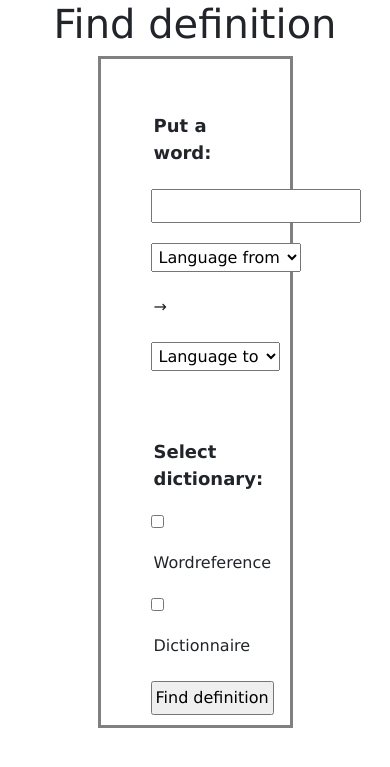
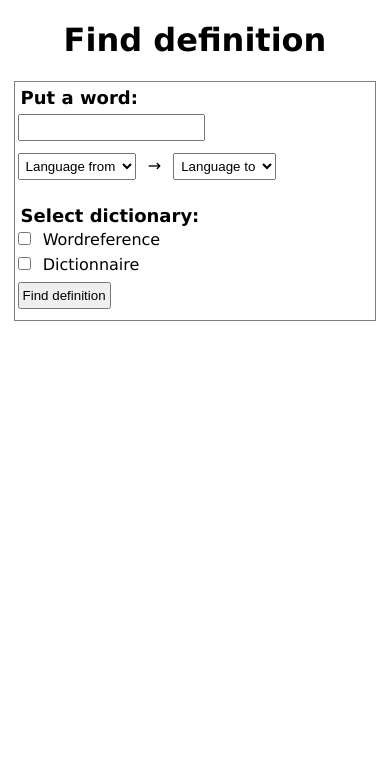
Before and after one commit to milenakowalska/dict_project, a Flask app: page / in a window 390 px wide. Shown: the top 767 px of the page. Run offline with Flask 2, Linux system fonts and the light colour scheme; some libraries are stand-ins or nearby versions.

Commit message:
Mobile CSS added

```diff
--- /dev/null
+++ b/static/smallstyle.css
@@ -0,0 +1,31 @@
+body {
+    margin: 0;
+    font-family: Verdana, Geneva, Tahoma, sans-serif;
+}
+
+h1 {
+    text-align: center;
+}
+
+
+.form {
+    margin-top: 2px;
+}
+
+.content {
+    margin: auto;
+    width: 92%;
+    border: 1px solid grey;
+    padding: 5px 1px;
+}
+
+label, input, select {
+    margin: 6px 2px;
+    padding: 4px 3px;
+}
+
+.main_label {
+    font-size: large;
+    font-weight: bold;
+    margin-top: 8px;
+}
--- a/templates/base.html
+++ b/templates/base.html
@@ -3,8 +3,9 @@
 <head>
     <meta charset="UTF-8">
     <meta name="viewport" content="width=device-width, initial-scale=1.0">
-    <link rel="stylesheet" href="https://stackpath.bootstrapcdn.com/bootstrap/4.5.0/css/bootstrap.min.css" integrity="sha384-9aIt2nRpC12Uk9gS9baDl411NQApFmC26EwAOH8WgZl5MYYxFfc+NcPb1dKGj7Sk" crossorigin="anonymous">
-    <link rel='stylesheet' href="{{ url_for('static',filename='main_style.css') }}">
+    <!-- <link rel='stylesheet' href="{{ url_for('static',filename='main_style.css') }}"> -->
+    <link rel='stylesheet'  type="text/css"media="screen and (min-width: 501px)" href="{{url_for('static', filename='main_style.css')}}">
+    <link rel="stylesheet"  type="text/css"media="screen and (max-width: 500px)" href="{{url_for('static', filename='smallstyle.css')}}" />
     {% block head %}
     {% endblock %}
 </head>
```
